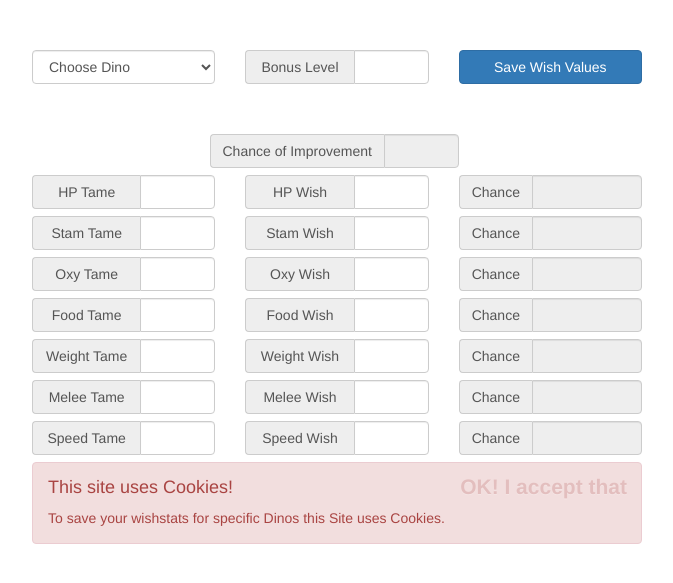
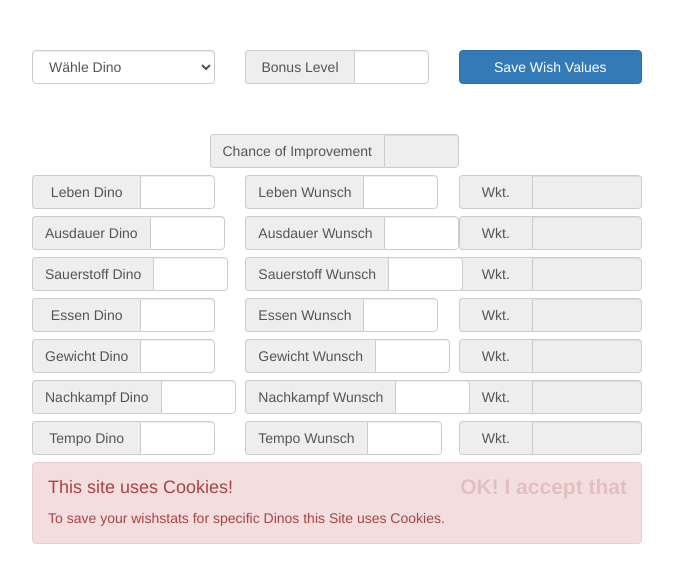
Before and after one commit to n-redick/DinoValueCalculator, a PHP site: page / in a window 1280 px wide. Shown: the top 583 px of the page, without its empty margins (303-976 px from the left). Run offline with PHP 8.4, Linux system fonts and the light colour scheme.

Commit message:
Mor PHP
stuff

```diff
--- /dev/null
+++ b/css/dvc.css
@@ -0,0 +1,24 @@
+.input-group-addon{
+    width:110px;
+}
+
+.btn-primary{
+    width: 100%;
+}
+.input-group > .form-control{
+    width:75px !important;
+}
+.row{
+    margin-bottom: 7px;
+}
+.container{
+    width: 640px;
+    padding-top: 50px;
+}
+.chance{
+    width:  75px;
+}
+.chance + .form-control{
+    width: 110px !important;
+    text-align: right;
+}
--- a/index.php
+++ b/index.php
@@ -1,41 +1,46 @@
+<?php
+/* #################
+ * Get get last language, or set en as default.
+  ################ */
+
+$lang = "de-de";
+$langxml = simplexml_load_file("./lang/" . $lang . ".xml");
+$stats = Array("health", "stamina", "oxygen", "food", "weight", "melee", "speed");
+
+function generateStatLine($statName,$langxml) {
+    $htmlContainer = '';
+    $htmlContainer .= '<div class="row">';
+    $htmlContainer .= '<div class="col-xs-4">';
+    $htmlContainer .= '<div class="input-group">';
+    $htmlContainer .= '<span class="input-group-addon" >' . $langxml->$statName . ' ' . $langxml->tame . '</span>';
+    $htmlContainer .= '<input type="text" class="form-control numberInput" id="' . $statName . 'level" aria-type="' . $statName . '">';
+    $htmlContainer .= '</div>';
+    $htmlContainer .= '</div>';
+    $htmlContainer .= '<div class="col-xs-4">';
+    $htmlContainer .= '<div class="input-group">';
+    $htmlContainer .= '<span class="input-group-addon" >' . $langxml->$statName . ' ' . $langxml->wish . '</span>';
+    $htmlContainer .= '<input type="text" class="form-control" id="' . $statName . 'wish" aria-type="' . $statName . '">';
+    $htmlContainer .= '</div>';
+    $htmlContainer .= '</div>';
+    $htmlContainer .= '<div class="col-xs-4">';
+    $htmlContainer .= '<div class="input-group">';
+    $htmlContainer .= '<span class="input-group-addon chance">' . $langxml->chance . '</span>';
+    $htmlContainer .= '<input type="text" class="form-control" disabled  id="' . $statName . 'chance">';
+    $htmlContainer .= '</div>';
+    $htmlContainer .= '</div>';
+    $htmlContainer .= '</div>';
+    return $htmlContainer;
+}
+?>
+
 <!DOCTYPE html>
-<!--
-To change this license header, choose License Headers in Project Properties.
-To change this template file, choose Tools | Templates
-and open the template in the editor.
--->
 <html>
     <head>
         <meta charset="UTF-8">
-        <title></title>
+        <title>Dino Value Manager</title>
         <!-- Latest compiled and minified CSS -->
         <link rel="stylesheet" href="css/bootstrap.css">
-        <style>
-            .input-group-addon{
-                width:110px;
-            }
-
-            .btn-primary{
-                width: 100%;
-            }
-            .input-group > .form-control{
-                width:75px !important;
-            }
-            .row{
-                margin-bottom: 7px;
-            }
-            .container{
-                width: 640px;
-                padding-top: 50px;
-            }
-            .chance{
-                width:  75px;
-            }
-            .chance + .form-control{
-                width: 110px !important;
-                text-align: right;
-            }
-        </style>
+        <link rel="stylesheet" href="css/dvc.css">
         <!--<link rel="stylesheet" href="https://maxcdn.bootstrapcdn.com/bootstrap/3.3.7/css/bootstrap.min.css" integrity="sha384-BVYiiSIFeK1dGmJRAkycuHAHRg32OmUcww7on3RYdg4Va+PmSTsz/K68vbdEjh4u" crossorigin="anonymous">
         -->
     </head>
@@ -44,7 +49,7 @@ and open the template in the editor.
             <div class="row">
                 <div class="col-md-4 col-xs-12">
                     <select class="form-control" id="dinotype">
-                        <option>Choose Dino</option>
+                        <option><?= $langxml->selectdefault; ?></option>
 <?php
 $handle = fopen("./data/dinos.html", "r");
 if ($handle) {
@@ -77,6 +82,12 @@ and open the template in the editor.
                     </div>
                 </div>
             </div>
+<?php
+    foreach($stats as $statName){
+        echo generateStatLine($statName,$langxml);
+    }
+?>
+            <!--
             <div class="row">
                 <div class="col-xs-4">
                     <div class="input-group">
@@ -221,6 +232,7 @@ and open the template in the editor.
                     </div>
                 </div>
             </div>
+            -->
             <div class="alert alert-danger alert-dismissable" contenteditable="true">
                 <button type="button" class="close" data-dismiss="alert" aria-hidden="true">OK! I accept that</button>
                 <h4>This site uses Cookies!</h4>
@@ -229,129 +241,6 @@ and open the template in the editor.
         </div>
         <script src="https://ajax.googleapis.com/ajax/libs/jquery/1.12.4/jquery.min.js"></script>
         <script src="https://maxcdn.bootstrapcdn.com/bootstrap/3.3.7/js/bootstrap.min.js" integrity="sha384-Tc5IQib027qvyjSMfHjOMaLkfuWVxZxUPnCJA7l2mCWNIpG9mGCD8wGNIcPD7Txa" crossorigin="anonymous"></script>
-        <script>
-            var p = 1 / 7;
-            var stats = ["hp", "stam", "oxy", "food", "weight", "melee", "speed"];
-
-            $(".form-control").focusout(function (e) {
-                var fieldtype = $(e.target).attr("aria-type");
-                if ($("#" + fieldtype + "level").val() == '' ||
-                        $("#" + fieldtype + "wish").val() == '' ||
-                        $("#blevel").val() == '') {
-                    console.log("error");
-                    return;
-                }
-                if (e.target.id == "blevel") {
-                    stats.forEach(function (entry) {
-                        $("#" + entry + "chance").val(calcChances(entry));
-                    });
-                } else {
-                    $("#" + fieldtype + "chance").val(calcChances(fieldtype));
-                }
-                getBestChance();
-            });
-
-            function getBestChance() {
-                var bestChance = 0;
-                var bestType;
-                stats.forEach(function (entry) {
-                    var testvalue = $("#" + entry + "chance").val();
-                    console.log(testvalue = parseInt(testvalue.replace("%", "")));
-                    if (testvalue > bestChance) {
-                        bestChance = testvalue;
-                        bestType = entry;
-                    }
-                });
-                $("#coi").val(calcChances(bestType));
-            }
-
-            $(".btn-primary").click(function () {
-                console.log(document.cookie);
-                var exdays = 999;
-                var wishValues = {};
-                var dino = $("#dinotype").val();
-                if (dino != "Choose Dino") {
-                    wishValues[dino] = {};
-                    stats.forEach(function (entry) {
-                        wishValues[dino][entry] = {};
-                        wishValues[dino][entry] = $("#" + entry + "wish").val();
-                    });
-                    console.log(wishValues);
-                    var d = new Date();
-                    d.setTime(d.getTime() + (exdays * 24 * 60 * 60 * 1000));
-                    var expires = "expires=" + d.toUTCString();
-                    document.cookie = "wishes=" + JSON.stringify(wishValues) + ";" + expires + ";path=/";
-                }
-
-
-            });
-
-
-            function calcChances(fieldtype) {
-                target = parseInt($("#" + fieldtype + "wish").val()) - parseInt($("#" + fieldtype + "level").val());
-                console.log("target:" + target);
-                return getChance(target, p, Number($("#blevel").val()));
-            }
-
-
-            function chanceForX(target, chance, rolls) {
-                var bino = this.binomial(rolls, target);
-                if (!bino) {
-                    console.log("ERROR: 100");
-                    return;
-                }
-                return bino * (Math.pow(chance, target)) * Math.pow((1 - chance), (rolls - target));
-            }
-
-            function getChance(target, chance, rolls) {
-                var realChance = 1;
-                for (var x = 0; x < target; x++) {
-                    var P = this.chanceForX(x, chance, rolls);
-                    realChance -= P;
-                    console.log("P(" + x + "):" + P)
-                }
-                console.log(realChance);
-                return (realChance * 100).toFixed(5) + "%";
-            }
-
-            function binomial(n, k) {
-                if ((typeof n !== 'number') || (typeof k !== 'number'))
-                    return false;
-                var coeff = 1;
-                for (var x = n - k + 1; x <= n; x++)
-                    coeff *= x;
-                for (x = 1; x <= k; x++)
-                    coeff /= x;
-                return coeff;
-            }
-            $("#dinotype").change(function () {
-                dinoType = $("#dinotype").val();
-                console.log(dinoType);
-                if (dinoType != "Choose Dino") {
-                    var parsed = JSON.parse(getCookie("wishes"));
-                    console.log(parsed);
-                    stats.forEach(function (entry) {
-
-                        $("#" + entry + "wish").val(parsed[dinoType][entry]);
-                    });
-                }
-            });
-            function getCookie(cname) {
-                var name = cname + "=";
-                var decodedCookie = decodeURIComponent(document.cookie);
-                var ca = decodedCookie.split(';');
-                for (var i = 0; i < ca.length; i++) {
-                    var c = ca[i];
-                    while (c.charAt(0) == ' ') {
-                        c = c.substring(1);
-                    }
-                    if (c.indexOf(name) == 0) {
-                        return c.substring(name.length, c.length);
-                    }
-                }
-                return "";
-            }
-
-        </script>
+        <script src="./js/dvc.js"></script>
     </body>
 </html>
--- a/lang/de-de.xml
+++ b/lang/de-de.xml
@@ -1,11 +1,26 @@
 <?xml version="1.0" encoding="UTF-8"?>
-<!--
-To change this license header, choose License Headers in Project Properties.
-To change this template file, choose Tools | Templates
-and open the template in the editor.
--->
 
 
-<root>
 
-</root>
+<lang>
+    <name>Deutsch</name>
+    <nameShort>de</nameShort>
+    <selectdefault>Wähle Dino</selectdefault>
+    <bonuslevel>Bonus Level</bonuslevel>
+    <blevelTooltip>Level die durch das Zähmen dazukommen</blevelTooltip>
+    <health>Leben</health>
+    <stamina>Ausdauer</stamina>
+    <oxygen>Sauerstoff</oxygen>
+    <weight>Gewicht</weight>
+    <food>Essen</food>
+    <melee>Nachkampf</melee>
+    <speed>Tempo</speed>
+    <chance>Wkt.</chance>
+    <chanceTooltip>Wahrscheinlichkeit einen Stat zu bekommen der höher ist als der angegebene</chanceTooltip>
+    <wish>Wunsch</wish>
+    <wishTooltip>Dein Höchster Wert in diesem Stat</wishTooltip>
+    <chanceToImprove>Wkt. für Verbesserung</chanceToImprove>
+    <cookieAccept>Ok! Ich akzeptiere das!</cookieAccept>
+    <cookieText>Um deine Wunschstats und Sprache zu speichern benutzt diese SEite Cookies</cookieText>
+    <tame>Dino</tame>
+</lang>
--- a/lang/en-en.xml
+++ b/lang/en-en.xml
@@ -11,6 +11,7 @@
     <health>health</health>
     <stamina>stamina</stamina>
     <oxygen>oxygen</oxygen>
+    <food>food</food>
     <weight>weight</weight>
     <melee>melee</melee>
     <speed>speed</speed>
@@ -21,4 +22,5 @@
     <chanceToImprove>Chance of Improvement</chanceToImprove>
     <cookieAccept>Ok! I accept that!</cookieAccept>
     <cookieText>To save your wishstats for specific dinos this Site uses Cookies.</cookieText>
+    <tame>Tame</tame>
 </lang>
```
Also changed, not shown: js/dvc.js (added, +153 -0 lines). Lines whose indentation alone changed are shown as unchanged.
